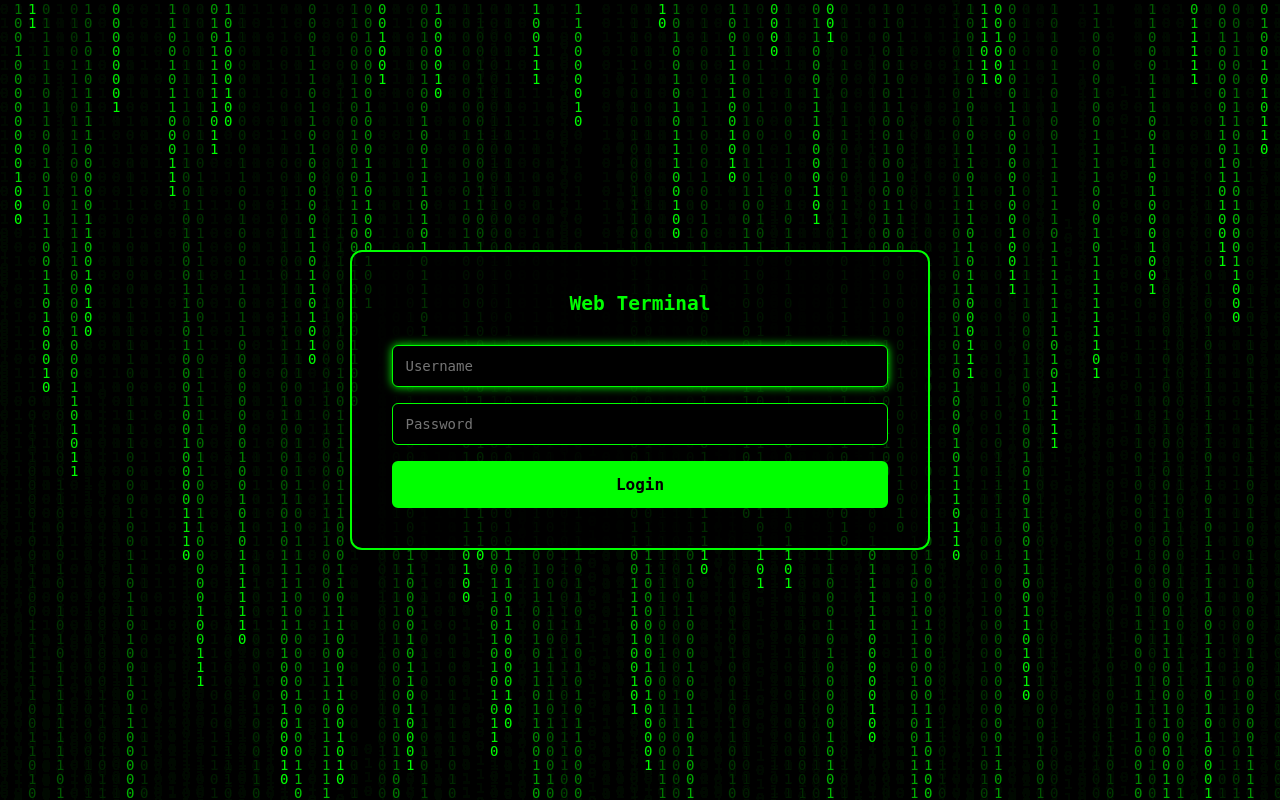
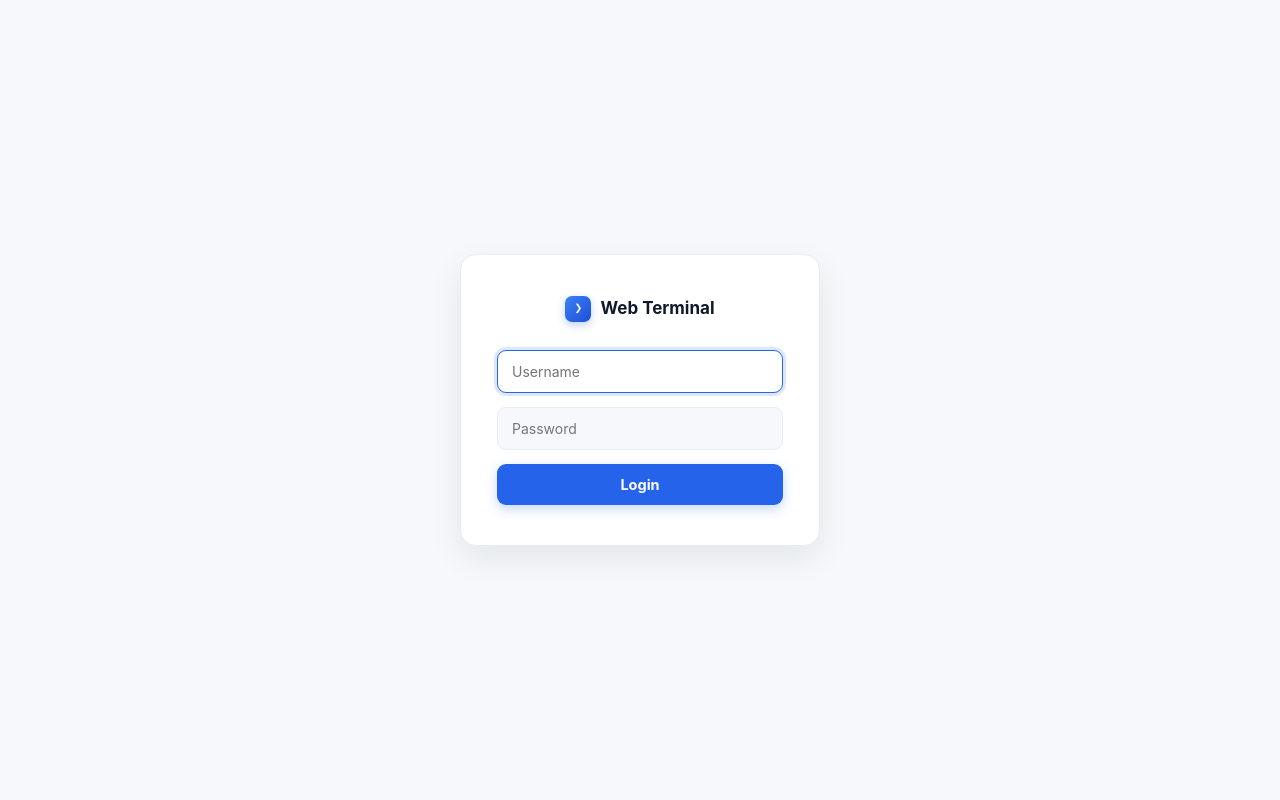
Before and after one commit to weiwei-gu/TerminalServer, a Flask app: page / in a window 1280 px wide. Run offline with Flask 3, Linux system fonts and the light colour scheme.

Commit message:
Restyle UI to match ChatGraphic viewer; add draggable panel splitter
Replace the green-on-black hacker theme with the viewer's light
design language: 52px blurred top bar, blue accent buttons, white
card login (matrix rain removed), light restyled modals, and a
light xterm theme with ANSI palette remapped for readability on
white. A 7px splitter between terminal and graph panel now
supports pointer-capture drag resizing (320px min, terminal keeps
a 220px floor), refits the terminal live while dragging, and the
width is remembered per browser.

```diff
--- a/templates/index.html
+++ b/templates/index.html
@@ -5,64 +5,79 @@
 <title>Web Terminal</title>
 <link rel="stylesheet" href="/xterm.css">
 <style>
+/* 对齐 ChatGraphic viewer 设计语言：浅色、蓝主色、毛玻璃顶栏 */
+:root{
+--blue:#2563EB;--blue-dark:#1D4ED8;--blue-tint:#EFF6FF;
+--ink:#0F172A;--ink-2:#475569;--muted:#64748B;--faint:#94A3B8;
+--line:#E7EDF5;--bg:#F6F8FB;--red:#DC2626;
+}
 *{margin:0;padding:0;box-sizing:border-box}
-html,body{height:100%;background:#000}
-.header{background:rgba(0,0,0,0.9);padding:8px 20px;display:flex;justify-content:space-between;align-items:center;border-bottom:2px solid #0f0;font-family:monospace}
-.header h1{font-size:14px;color:#0f0}
-.header .btn-group{display:flex;gap:8px}
-.header button{background:#000;color:#0f0;border:1px solid #0f0;padding:6px 14px;border-radius:4px;cursor:pointer;font-size:12px}
-.header button:hover{background:#0f0;color:#000}
-.header button.active{background:#0f0;color:#000}
-#main{display:flex;background:#000}
-#term{flex:1;min-width:0;height:calc(100vh - 40px);background:#000}
-#graph-panel{display:none;width:46%;min-width:320px;height:calc(100vh - 40px);border-left:2px solid #0f0;background:#F6F8FB}
+html,body{height:100%}
+body{
+font-family:-apple-system,BlinkMacSystemFont,"PingFang SC","Hiragino Sans GB","Microsoft YaHei","Segoe UI",sans-serif;
+color:var(--ink);background:var(--bg);line-height:1.6;-webkit-font-smoothing:antialiased;
+}
+/* ===== 顶栏（同 viewer .top） ===== */
+.header{position:fixed;top:0;left:0;right:0;height:52px;z-index:20;background:rgba(255,255,255,.94);backdrop-filter:blur(8px);border-bottom:1px solid var(--line);display:flex;justify-content:space-between;align-items:center;padding:0 16px;gap:14px}
+.logo{display:flex;align-items:center;gap:9px;font-size:15px;font-weight:800;color:var(--ink);min-width:0}
+.logo-mark{width:26px;height:26px;border-radius:7px;background:linear-gradient(135deg,#3B82F6,#1D4ED8);color:#fff;display:flex;align-items:center;justify-content:center;font-size:13px;font-weight:800;box-shadow:0 3px 8px rgba(37,99,235,.3);font-family:ui-monospace,Menlo,monospace;flex:none}
+.logo small{font-weight:500;color:var(--faint);font-size:12px;white-space:nowrap;overflow:hidden;text-overflow:ellipsis}
+.btn-group{display:flex;gap:8px}
+.header button{font-size:12.5px;font-weight:600;padding:7px 14px;border-radius:9px;cursor:pointer;border:1px solid var(--line);background:#fff;color:var(--ink-2);white-space:nowrap;font-family:inherit}
+.header button:hover{border-color:#C9D7EA;color:var(--ink)}
+.header button.active{background:var(--blue);border-color:var(--blue);color:#fff;box-shadow:0 4px 12px rgba(37,99,235,.25)}
+/* ===== 主区：终端 + 可拖拽分隔条 + 导图面板 ===== */
+#main{display:flex;height:calc(100vh - 52px);margin-top:52px}
+#term{flex:1;min-width:220px;background:#fff}
+#splitter{display:none;flex:none;width:7px;cursor:col-resize;background:transparent;position:relative}
+#splitter.open{display:block}
+#splitter::after{content:"";position:absolute;top:50%;left:2px;width:3px;height:40px;border-radius:2px;background:#C9D7EA;transform:translateY(-50%)}
+#splitter:hover::after,#splitter.drag::after{background:var(--blue)}
+#splitter.drag{background:var(--blue-tint)}
+#graph-panel{display:none;flex:none;width:46%;min-width:320px;background:var(--bg)}
 #graph-panel.open{display:block}
 #graph-panel iframe{width:100%;height:100%;border:0;display:block}
-.login{display:flex;justify-content:center;align-items:center;height:100vh;font-family:sans-serif;position:relative;overflow:hidden}
-#matrix-canvas{position:absolute;top:0;left:0;width:100%;height:100%;z-index:0}
-.lb{background:rgba(0,0,0,0.8);padding:40px;border-radius:12px;border:2px solid #0f0;z-index:1}
-.lb h2{color:#0f0;margin-bottom:30px;text-align:center;font-family:monospace}
-.lb input[type=text],.lb input[type=password]{width:100%;padding:12px;margin-bottom:16px;border:1px solid #0f0;border-radius:6px;background:#000;color:#0f0;font-size:14px;font-family:monospace}
-.lb input:focus{outline:none;border-color:#0f0;box-shadow:0 0 10px #0f0}
-.lb button{width:100%;padding:12px;background:#0f0;color:#000;border:2px solid #0f0;border-radius:6px;cursor:pointer;font-size:16px;font-family:monospace;font-weight:bold}
-.lb button:hover{background:#000;color:#0f0}
-.err{color:#f00;font-size:12px;margin-bottom:16px;text-align:center;font-family:monospace}
-#download-modal{display:none;position:fixed;top:0;left:0;width:100%;height:100%;background:rgba(0,0,0,0.7);z-index:1000}
-#download-modal .modal-box{position:absolute;top:50%;left:50%;transform:translate(-50%,-50%);background:#000;padding:20px;border-radius:8px;border:2px solid #0f0}
-#download-modal input{width:300px;padding:10px;border:1px solid #0f0;border-radius:4px;background:#000;color:#0f0;font-size:14px;margin-bottom:10px;font-family:monospace}
-#download-modal input:focus{outline:none;box-shadow:0 0 10px #0f0}
-#download-modal .modal-btns{display:flex;gap:10px}
-#download-modal button{padding:8px 16px;border-radius:4px;cursor:pointer;font-family:monospace}
-#download-modal .ok{background:#0f0;color:#000;border:1px solid #0f0}
-#download-modal .cancel{background:#000;color:#0f0;border:1px solid #0f0}
-#upload-modal{display:none;position:fixed;top:0;left:0;width:100%;height:100%;background:rgba(0,0,0,0.7);z-index:1000}
-#upload-modal .modal-box{position:absolute;top:50%;left:50%;transform:translate(-50%,-50%);background:#000;padding:20px;border-radius:8px;border:2px solid #0f0;text-align:center}
-#upload-modal input{width:300px;padding:10px;border:1px solid #0f0;border-radius:4px;background:#000;color:#0f0;font-size:14px;margin-bottom:10px;font-family:monospace}
-#upload-modal input:focus{outline:none;box-shadow:0 0 10px #0f0}
-#upload-modal .modal-btns{display:flex;gap:10px;justify-content:center}
-#upload-modal button{padding:8px 16px;border-radius:4px;cursor:pointer;font-family:monospace}
-#upload-modal .ok{background:#0f0;color:#000;border:1px solid #0f0}
-#upload-modal .cancel{background:#000;color:#0f0;border:1px solid #0f0}
-#help-modal{display:none;position:fixed;top:0;left:0;width:100%;height:100%;background:rgba(0,0,0,0.7);z-index:1000}
-#help-modal .modal-box{position:absolute;top:50%;left:50%;transform:translate(-50%,-50%);background:#000;padding:20px;border-radius:8px;border:2px solid #0f0;width:500px;max-height:80vh;overflow-y:auto}
-#help-modal h3{color:#0f0;margin-bottom:15px;font-size:16px;font-family:monospace}
-#help-modal .close-x{position:absolute;top:10px;right:10px;color:#0f0;font-size:18px;cursor:pointer;font-family:sans-serif}
-#help-modal .close-x:hover{color:#fff}
+/* ===== 登录页（白色卡片） ===== */
+.login{display:flex;justify-content:center;align-items:center;height:100vh}
+.lb{background:#fff;border:1px solid var(--line);border-radius:16px;padding:40px 36px;width:360px;box-shadow:0 12px 32px rgba(15,23,42,.08)}
+.lb h2{display:flex;align-items:center;justify-content:center;gap:9px;margin-bottom:28px;font-size:17px;color:var(--ink)}
+.lb input[type=text],.lb input[type=password]{width:100%;padding:12px 14px;margin-bottom:14px;border:1px solid var(--line);border-radius:9px;background:var(--bg);color:var(--ink);font-size:14px;font-family:inherit;outline:none}
+.lb input:focus{border-color:var(--blue);box-shadow:0 0 0 3px rgba(37,99,235,.15);background:#fff}
+.lb button{width:100%;padding:12px;background:var(--blue);color:#fff;border:none;border-radius:9px;cursor:pointer;font-size:14.5px;font-weight:700;font-family:inherit;box-shadow:0 4px 12px rgba(37,99,235,.25)}
+.lb button:hover{background:var(--blue-dark)}
+.err{color:var(--red);font-size:12.5px;margin-bottom:14px;text-align:center}
+/* ===== 弹窗（上传/下载/帮助） ===== */
+#download-modal,#upload-modal,#help-modal{display:none;position:fixed;top:0;left:0;width:100%;height:100%;background:rgba(15,23,42,.45);z-index:1000}
+.modal-box{position:absolute;top:50%;left:50%;transform:translate(-50%,-50%);background:#fff;border:1px solid var(--line);border-radius:12px;padding:20px;box-shadow:0 12px 32px rgba(15,23,42,.14)}
+#download-modal .modal-box,#upload-modal .modal-box{text-align:center}
+#download-modal input,#upload-modal input{width:300px;padding:10px 12px;border:1px solid var(--line);border-radius:8px;background:var(--bg);color:var(--ink);font-size:13.5px;margin-bottom:14px;font-family:inherit;outline:none}
+#download-modal input:focus,#upload-modal input:focus{border-color:var(--blue);box-shadow:0 0 0 3px rgba(37,99,235,.15);background:#fff}
+.modal-btns{display:flex;gap:10px;justify-content:center}
+.modal-box button{padding:8px 16px;border-radius:9px;cursor:pointer;font-size:13px;font-weight:600;font-family:inherit}
+.modal-box .ok{background:var(--blue);color:#fff;border:1px solid var(--blue)}
+.modal-box .ok:hover{background:var(--blue-dark)}
+.modal-box .cancel{background:#fff;color:var(--ink-2);border:1px solid var(--line)}
+.modal-box .cancel:hover{border-color:#C9D7EA;color:var(--ink)}
+#help-modal .modal-box{width:500px;max-height:80vh;overflow-y:auto}
+#help-modal h3{color:var(--ink);margin-bottom:15px;font-size:16px}
+#help-modal .close-x{position:absolute;top:10px;right:12px;color:var(--faint);font-size:18px;cursor:pointer;background:none;border:none;font-family:inherit}
+#help-modal .close-x:hover{color:var(--ink)}
 #help-modal .cmd-section{margin-bottom:15px}
-#help-modal .cmd-title{color:#0f0;font-size:13px;margin-bottom:8px;font-family:monospace}
-#help-modal table{width:100%;border-collapse:collapse;font-size:12px;font-family:monospace}
-#help-modal td{padding:4px 8px;border-bottom:1px solid #0f0}
-#help-modal td:first-child{color:#0f0;width:120px}
-#help-modal td:last-child{color:#0f0}
-#help-modal .close-btn{width:100%;margin-top:15px;padding:8px;background:#0f0;color:#000;border:1px solid #0f0;border-radius:4px;cursor:pointer;font-family:monospace}
+#help-modal .cmd-title{color:var(--blue-dark);font-size:11px;font-weight:800;letter-spacing:1px;text-transform:uppercase;margin-bottom:8px}
+#help-modal table{width:100%;border-collapse:collapse;font-size:12.5px}
+#help-modal td{padding:5px 8px;border-bottom:1px solid var(--line);color:var(--ink-2)}
+#help-modal td:first-child{color:var(--blue-dark);width:150px;font-family:ui-monospace,Menlo,monospace;font-size:11.5px}
+#help-modal .close-btn{width:100%;margin-top:15px;padding:8px;background:var(--blue);color:#fff;border:1px solid var(--blue);border-radius:9px;cursor:pointer;font-weight:600;font-family:inherit}
+#help-modal .close-btn:hover{background:var(--blue-dark)}
+::-webkit-scrollbar{width:8px;height:8px}
+::-webkit-scrollbar-thumb{background:#D7E0EC;border-radius:4px}
 </style>
 </head>
 <body>
 {% if not token %}
 <div class="login">
-<canvas id="matrix-canvas"></canvas>
 <div class="lb">
-<h2>Web Terminal</h2>
+<h2><span class="logo-mark">❯</span> Web Terminal</h2>
 {% if err %}<p class="err">{{ err }}</p>{% endif %}
 <form method="post">
 <input type="text" name="u" placeholder="Username" required autofocus>
@@ -71,42 +86,9 @@ html,body{height:100%;background:#000}
 </form>
 </div>
 </div>
-<script>
-(function(){
-var c=document.getElementById('matrix-canvas');
-var ctx=c.getContext('2d');
-c.width=window.innerWidth;
-c.height=window.innerHeight;
-var chars='01';
-var fontSize=14;
-var columns=c.width/fontSize;
-var drops=[];
-for(var i=0;i<columns;i++)drops[i]=Math.random()*c.height/fontSize;
-function draw(){
-ctx.fillStyle='rgba(0,0,0,0.05)';
-ctx.fillRect(0,0,c.width,c.height);
-ctx.fillStyle='#0f0';
-ctx.font=fontSize+'px monospace';
-for(var i=0;i<drops.length;i++){
-var text=chars[Math.floor(Math.random()*chars.length)];
-ctx.fillText(text,i*fontSize,drops[i]*fontSize);
-if(drops[i]*fontSize>c.height&&Math.random()>0.975)drops[i]=0;
-drops[i]++;
-}
-}
-setInterval(draw,33);
-window.addEventListener('resize',function(){
-c.width=window.innerWidth;
-c.height=window.innerHeight;
-columns=c.width/fontSize;
-drops=[];
-for(var i=0;i<columns;i++)drops[i]=Math.random()*c.height/fontSize;
-});
-})();
-</script>
 {% else %}
 <div class="header">
-<h1>Terminal - {{ user }}</h1>
+<div class="logo"><span class="logo-mark">❯</span> Terminal<small>· {{ user }}</small></div>
 <div class="btn-group">
 <input type="file" id="upload-input" hidden onchange="doUpload()">
 <button onclick="showUploadModal()">上传</button>
@@ -206,6 +188,7 @@ for(var i=0;i<columns;i++)drops[i]=Math.random()*c.height/fontSize;
 </div>
 <div id="main">
 <div id="term"></div>
+<div id="splitter" title="拖动调整导图面板宽度"></div>
 <div id="graph-panel"><iframe id="graph-frame" title="会话导图"></iframe></div>
 </div>
 <script src="/socket.io.min.js"></script>
@@ -215,14 +198,17 @@ for(var i=0;i<columns;i++)drops[i]=Math.random()*c.height/fontSize;
 var token="{{ token }}";
 var cwd="{{ cwd }}";
 var sk=io();
-var term=new Terminal({cursorBlink:true,fontSize:14,fontFamily:'monospace',cols:100,rows:30});
+/* 浅色终端主题：色板按浅底适配（黑→墨色、白→灰、亮白→墨色） */
+var term=new Terminal({cursorBlink:true,fontSize:14,fontFamily:'ui-monospace,Menlo,monospace',cols:100,rows:30,
+theme:{background:'#FFFFFF',foreground:'#0F172A',cursor:'#2563EB',cursorAccent:'#FFFFFF',selectionBackground:'#BFDBFE',
+black:'#0F172A',red:'#DC2626',green:'#16A34A',yellow:'#D97706',blue:'#2563EB',magenta:'#9333EA',cyan:'#0891B2',white:'#64748B',
+brightBlack:'#475569',brightRed:'#B91C1C',brightGreen:'#15803D',brightYellow:'#B45309',brightBlue:'#1D4ED8',brightMagenta:'#7C3AED',brightCyan:'#0E7490',brightWhite:'#0F172A'}});
 var fitAddon=new FitAddon.FitAddon();
 term.loadAddon(fitAddon);
 term.open(document.getElementById('term'));
 fitAddon.fit();
 term.onData(function(d){sk.emit('in',d)});
 term.onResize(function(){sk.emit('resize',{rows:term.rows,cols:term.cols})});
-window.addEventListener('resize',function(){fitAddon.fit()});
 sk.on('connect',function(){sk.emit('auth',token)});
 sk.on('ready',function(){sk.emit('resize',{rows:term.rows,cols:term.cols})});
 sk.on('out',function(d){term.write(d)});
@@ -261,15 +247,47 @@ a.click();
 }
 /* ===== 会话导图开关 ===== */
 var graphOpen=false;
+var splitter=document.getElementById('splitter');
+var graphPanel=document.getElementById('graph-panel');
 function toggleGraph(){
 graphOpen=!graphOpen;
-document.getElementById('graph-panel').classList.toggle('open',graphOpen);
+graphPanel.classList.toggle('open',graphOpen);
+splitter.classList.toggle('open',graphOpen);
 document.getElementById('chat-btn').classList.toggle('active',graphOpen);
 if(graphOpen&&!document.getElementById('graph-frame').src){
 document.getElementById('graph-frame').src='/viewer'; /* 首次打开才加载 */
 }
 fitAddon.fit(); /* 面板开合后同步终端列数到 PTY */
 }
+/* ===== 面板宽度拖拽（左右拉动，宽度记忆） ===== */
+function setPanelWidth(w){
+w=Math.max(320,Math.min(w,window.innerWidth-246)); /* 右侧留出终端最小宽 */
+graphPanel.style.width=w+'px';
+}
+(function(){var s=parseInt(localStorage.getItem('graph-panel-w')||'0',10);if(s>=320)setPanelWidth(s)})();
+var dragInfo=null;
+splitter.addEventListener('pointerdown',function(e){
+e.preventDefault();
+splitter.setPointerCapture(e.pointerId); /* 捕获后经过 iframe 也能持续收到拖动事件 */
+splitter.classList.add('drag');
+dragInfo={x:e.clientX,w:graphPanel.getBoundingClientRect().width};
+});
+splitter.addEventListener('pointermove',function(e){
+if(!dragInfo)return;
+setPanelWidth(dragInfo.w+(dragInfo.x-e.clientX)); /* 面板在右：向左拖变宽 */
+fitAddon.fit();
+});
+splitter.addEventListener('pointerup',function(){
+if(!dragInfo)return;
+dragInfo=null;
+splitter.classList.remove('drag');
+localStorage.setItem('graph-panel-w',String(Math.round(graphPanel.getBoundingClientRect().width)));
+fitAddon.fit();
+});
+window.addEventListener('resize',function(){
+if(graphOpen)setPanelWidth(graphPanel.getBoundingClientRect().width); /* 窗口变化后重新钳制 */
+fitAddon.fit();
+});
 fetch('/chatgraph/config').then(function(r){return r.status===401?null:r.json()}).then(function(c){
 if(c&&c.enabled)document.getElementById('chat-btn').hidden=false;
 }).catch(function(){});
```
Also changed, not shown: CLAUDE.md (+1 -1 lines), tests/test_app.py (+1 -1 lines), README.md, README_EN.md.
